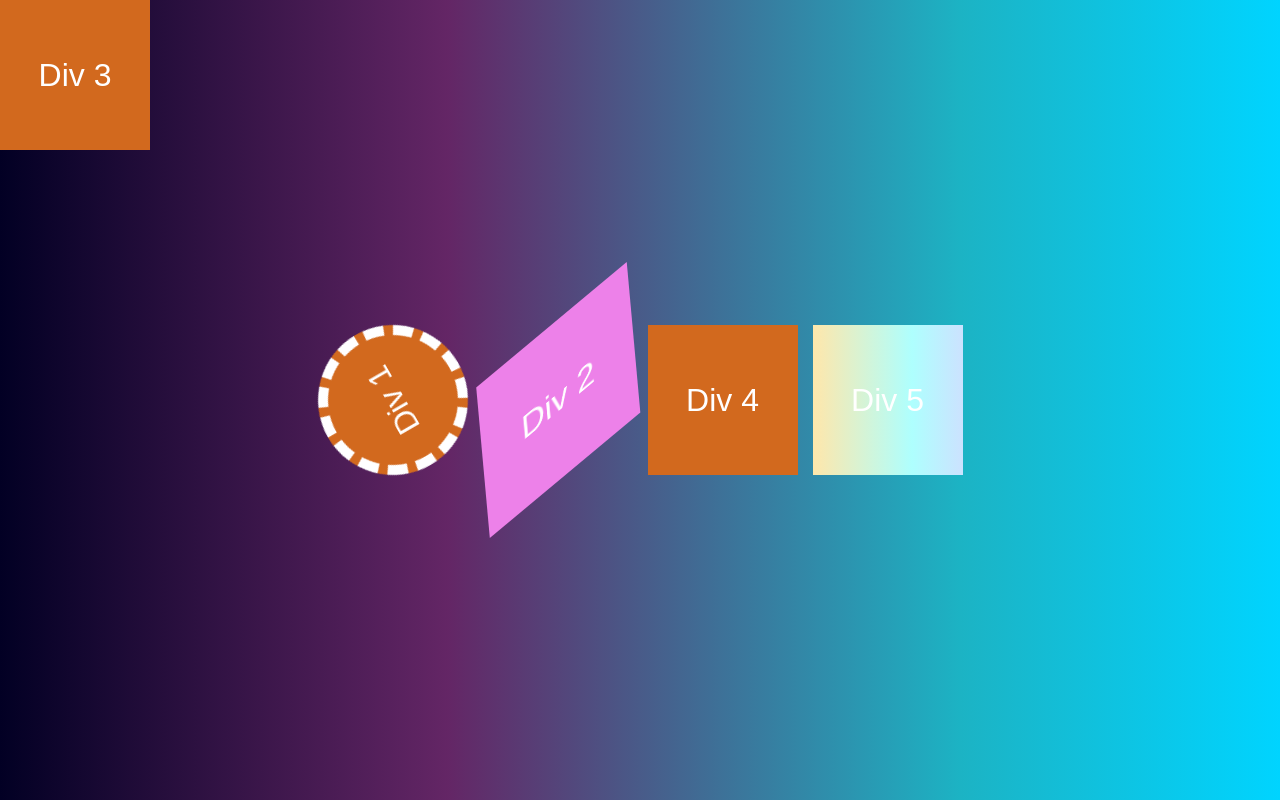
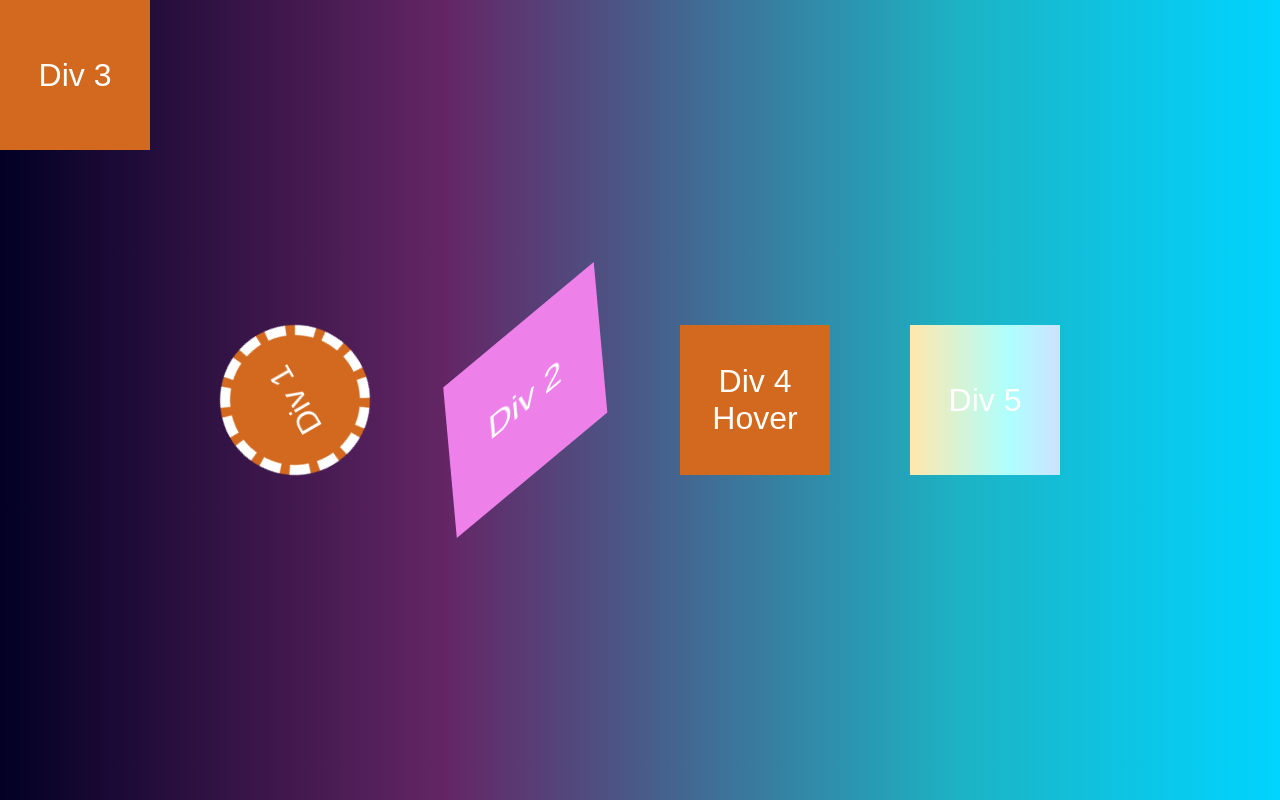
Before and after one commit to ruizjosegregorio/Mi-primer-repositorio, a plain HTML site: page index.html in a window 1280 px wide. Drawn offline with Linux system fonts and the light colour scheme.

Commit message:
desafío finalizado

```diff
--- a/index.html
+++ b/index.html
@@ -12,7 +12,7 @@
         <div class="div div1">div 1</div>
         <div class="div div2">div 2</div>
         <div class="div div3">div 3</div>
-        <div class="div div4">div 4</div>
+        <div class="div div4">div 4 Hover</div>
         <div class="div div5">div 5</div>
     </main>
 
--- a/style.css
+++ b/style.css
@@ -34,7 +34,7 @@ body {
   display: flex;
   justify-content: center;
   align-content: center;
-  gap: 15px;
+  gap: 80px;
   flex-wrap: wrap;
   width: 100%;
   height: 50vh;
@@ -90,18 +90,22 @@ body {
     top: 0;
     left: 0;
   }
+}
+.div4{
+  text-align: center;
+}
+.div4:hover {
 
-  .div4 {
-    animation: saltar 3s infinite;
-  }
-  @keyframes saltar {
-  }
-}
-
-.div4 {
   animation: saltar 3s infinite;
 }
 @keyframes saltar {
+  50%{
+    transform: translateY(300%);
+
+  }
+100%{
+  transform: translateY(-300%);
+}
 }
 
 .div5 {
```
